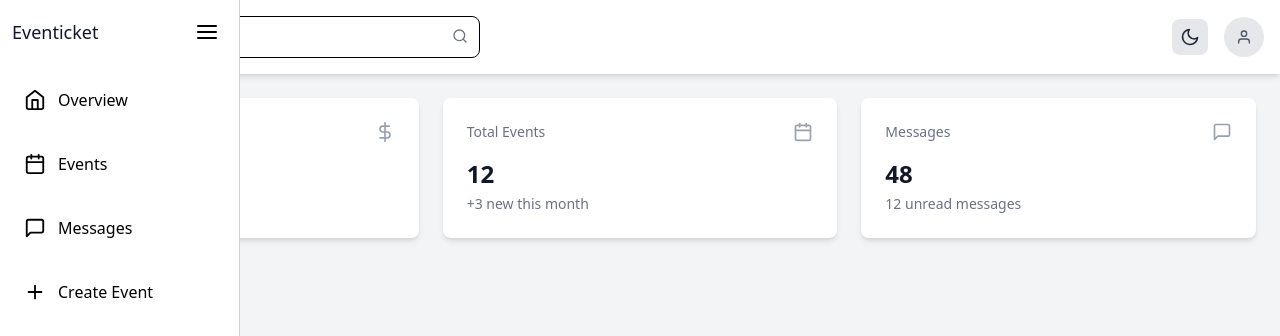
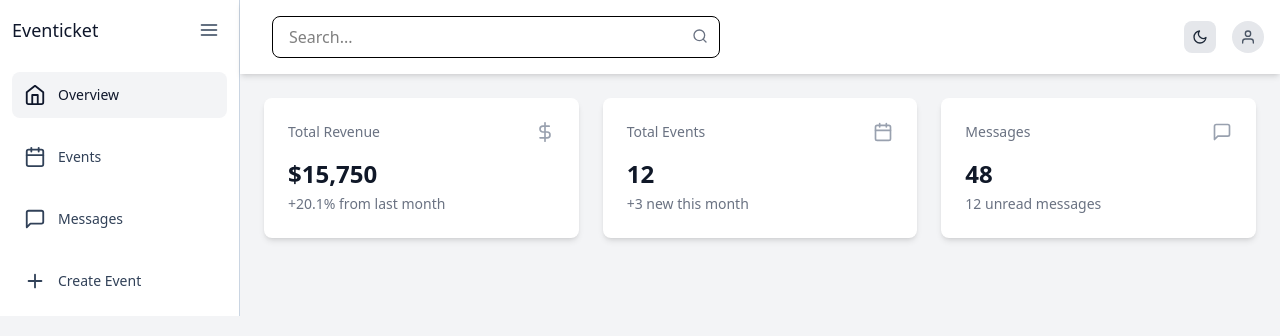
Before and after one commit to Cody-nas/Evently-Dashboard, a React (Vite) app: page / in a window 1280 px wide. Shown: the top 336 px of the page. Built offline with nearby package versions, Linux system fonts and the light colour scheme.

Commit message:
enhance Navbar with mobile search functionality and improve DarkModeToggle icon size; update Sidebar styles for better responsiveness

```diff
--- a/src/Components/DarkModeToggle.jsx
+++ b/src/Components/DarkModeToggle.jsx
@@ -34,8 +34,8 @@ const DarkModeToggle = () => {
       aria-label={darkMode ? 'Switch to light mode' : 'Switch to dark mode'}
     >
       {darkMode ?
-        <FiSun className="w-5 h-5 text-gray-800 dark:text-gray-200" /> :
-        <FiMoon className="w-5 h-5 text-gray-800 dark:text-gray-200" />
+        <FiSun className="w-4 h-4 text-gray-800 dark:text-gray-200" /> :
+        <FiMoon className="w-4 h-4 text-gray-800 dark:text-gray-200" />
       }
     </button>
   );
--- a/src/Components/Navbar.jsx
+++ b/src/Components/Navbar.jsx
@@ -1,18 +1,24 @@
-import React from "react";
+import React, { useState } from "react";
 import { FiSearch, FiUser, FiMenu } from "react-icons/fi";
 import PropTypes from "prop-types";
 import DarkModeToggle from "./DarkModeToggle";
 
 const Navbar = ({ toggleSidebar, toggleMobileSidebar }) => {
+  const [showMobileSearch, setShowMobileSearch] = useState(false);
+
   return (
-    <header className="w-full bg-white dark:bg-gray-800 shadow-md p-4 flex items-center justify-between">
+    <header className="w-full bg-white dark:bg-gray-800 shadow-md p-4">
+      <div className="flex items-center justify-between">
         {/* Mobile Sidebar Toggle Button */}
-      <button onClick={toggleMobileSidebar} className="md:hidden p-2 rounded-lg dark:text-white">
-        <FiMenu size={24} />
+        <button
+          onClick={toggleMobileSidebar}
+          className="md:hidden p-2 rounded-lg dark:text-white"
+        >
+          <FiMenu size={20} />
         </button>
 
-      {/* Search Bar */}
-      <div className="relative flex-1 max-w-md mx-4">
+        {/* Search Bar - Hidden on mobile unless search icon clicked */}
+        <div className="hidden md:block relative flex-1 max-w-md mx-4">
           <input
             type="text"
             placeholder="Search..."
@@ -23,16 +29,30 @@ const Navbar = ({ toggleSidebar, toggleMobileSidebar }) => {
 
         {/* Right Section */}
         <div className="flex items-center space-x-4">
+          {/* Mobile Search Icon */}
+          <button
+            onClick={() => setShowMobileSearch(!showMobileSearch)}
+            className="md:hidden p-2 rounded-lg dark:text-white"
+          >
+            <FiSearch size={20} />
+          </button>
           <DarkModeToggle />
-        <div className="w-10 h-10 bg-gray-200 dark:bg-gray-700 rounded-full flex items-center justify-center">
+          <div className="w-8 h-8 bg-gray-200 dark:bg-gray-700 rounded-full flex items-center justify-center">
             <FiUser className="text-gray-600 dark:text-gray-300" />
           </div>
+        </div>
+      </div>
 
-        {/* Desktop Sidebar Toggle Button */}
-        {/* <button onClick={toggleSidebar} className="hidden md:block p-2 rounded-lg dark:text-white">
-          <FiMenu size={24} />
-        </button> */}
+      {/* Mobile Search Bar - Shows when search icon is clicked */}
+      {showMobileSearch && (
+        <div className="md:hidden w-full mt-4">
+          <input
+            type="text"
+            placeholder="Search..."
+            className="w-full px-4 py-2 border rounded-lg focus:ring-2 focus:ring-blue-500 dark:bg-gray-700 dark:border-gray-600 dark:text-white"
+          />
         </div>
+      )}
     </header>
   );
 };
--- a/src/Components/Sidebar.jsx
+++ b/src/Components/Sidebar.jsx
@@ -18,26 +18,26 @@ const Sidebar = forwardRef(({ isSidebarCollapsed, isMobileSidebarOpen, toggleSid
     <aside
       ref={ref}
       className={cn(
-        "fixed z-[100] flex h-full w-[240px] flex-col overflow-x-hidden border-r border-slate-300 bg-white dark:border-slate-700 dark:bg-slate-900 transition-all",
+        "fixed z-[100] sm:static sm:z-auto flex h-full w-[240px] flex-col overflow-x-hidden border-r border-slate-300 bg-white dark:border-slate-700 dark:bg-slate-900 transition-all duration-300 ease-in-out",
         isSidebarCollapsed ? "md:w-[70px] md:items-center" : "md:w-[240px]",
         isMobileSidebarOpen ? "max-md:left-0" : "max-md:-left-full"
       )}
     >
       <div className="flex items-center justify-between p-3">
-        <div className="flex gap-x-3">
-          {/* <img src={logoLight} alt="Logo" className="dark:hidden" />
-          <img src={logoDark} alt="Logo" className="hidden dark:block" /> */}
+        <div className="flex items-center gap-x-3 min-w-0">
+          {/* <img src={logoLight} alt="Logo" className="h-8 w-8 flex-shrink-0 dark:hidden" />
+          <img src={logoDark} alt="Logo" className="h-8 w-8 flex-shrink-0 hidden dark:block" /> */}
           {!isSidebarCollapsed && (
-            <p className="text-lg font-medium text-slate-900 dark:text-slate-50">Eventicket</p>
+            <p className="text-lg font-medium text-slate-900 dark:text-slate-50 truncate">Eventicket</p>
           )}
         </div>
 
         {/* Sidebar Toggle Buttons */}
-        <button onClick={toggleSidebar} className="hidden md:block p-2 rounded-lg dark:text-white">
-          <FiMenu size={24} />
+        <button onClick={toggleSidebar} className="hidden md:block p-2 rounded-lg text-slate-700 hover:text-slate-900 dark:text-slate-400 dark:hover:text-slate-50 ml-2">
+          <FiMenu size={20} />
         </button>
-        <button onClick={toggleMobileSidebar} className="md:hidden p-2 rounded-lg dark:text-white">
-          <FiX size={24} />
+        <button onClick={toggleMobileSidebar} className="md:hidden p-2 rounded-lg text-slate-700 hover:text-slate-900 dark:text-slate-400 dark:hover:text-slate-50 ml-2">
+          <FiX size={20} />
         </button>
       </div>
 
@@ -47,10 +47,20 @@ const Sidebar = forwardRef(({ isSidebarCollapsed, isMobileSidebarOpen, toggleSid
           <NavLink
             key={path}
             to={path}
-            className={cn("flex items-center p-3 rounded-lg transition-colors", isSidebarCollapsed && "md:w-[45px]")}
+            className={({ isActive }) => cn(
+              "flex items-center gap-x-3 p-3 rounded-lg transition-colors",
+              "text-slate-700 hover:text-slate-900 dark:text-slate-400 dark:hover:text-slate-50",
+              "hover:bg-gray-200 dark:hover:bg-gray-700",
+              isActive && "bg-gray-100 dark:bg-gray-800 text-slate-900 dark:text-slate-50",
+              isSidebarCollapsed ? "md:justify-center md:w-[45px]" : "w-full"
+            )}
           >
             <Icon size={22} className="flex-shrink-0" />
-            {!isSidebarCollapsed && <p className="ml-3">{name}</p>}
+            {!isSidebarCollapsed && (
+              <span className="truncate text-sm font-medium">
+                {name}
+              </span>
+            )}
           </NavLink>
         ))}
       </div>
--- a/src/text.jsx
+++ b/src/text.jsx
@@ -1,28 +1,42 @@
-import React from "react";
-import { FiMenu } from "react-icons/fi";
+import React, { useState } from "react";
+import { FiSearch, FiUser, FiMenu } from "react-icons/fi";
 import PropTypes from "prop-types";
+import DarkModeToggle from "./DarkModeToggle";
 
 const Navbar = ({ toggleSidebar, toggleMobileSidebar }) => {
+  const [isSearchOpen, setIsSearchOpen] = useState(false);
+
   return (
-    <nav className="flex items-center justify-between px-6 py-4 bg-white dark:bg-gray-900 shadow-md">
-      {/* Sidebar Toggle for Mobile */}
-      <button
-        onClick={toggleMobileSidebar}
-        className="md:hidden p-2 rounded-lg dark:text-white"
-      >
+    <header className="w-full bg-white dark:bg-gray-800 shadow-md p-4 flex items-center justify-between">
+      {/* Mobile Sidebar Toggle Button */}
+      <button onClick={toggleMobileSidebar} className="md:hidden p-2 rounded-lg dark:text-white">
         <FiMenu size={24} />
       </button>
 
-      <h1 className="text-lg font-semibold dark:text-white">Dashboard</h1>
+      {/* Search Bar - Hidden on mobile, toggled when clicking search icon */}
+      <div className="relative flex-1 max-w-md mx-4">
+        <input
+          type="text"
+          placeholder="Search..."
+          className={`w-full px-4 py-2 border rounded-lg focus:ring-2 focus:ring-blue-500 dark:bg-gray-700 dark:border-gray-600 dark:text-white transition-all ${isSearchOpen ? "block" : "hidden md:block"
+            }`}
+        />
+        <button
+          onClick={() => setIsSearchOpen(!isSearchOpen)}
+          className="absolute right-3 top-2 md:hidden text-gray-500 dark:text-gray-300"
+        >
+          <FiSearch size={24} />
+        </button>
+      </div>
 
-      {/* Sidebar Toggle for Desktop */}
-      <button
-        onClick={toggleSidebar}
-        className="hidden md:block p-2 rounded-lg dark:text-white"
-      >
-        <FiMenu size={24} />
-      </button>
-    </nav>
+      {/* Right Section */}
+      <div className="flex items-center space-x-4">
+        <DarkModeToggle />
+        <div className="w-10 h-10 bg-gray-200 dark:bg-gray-700 rounded-full flex items-center justify-center">
+          <FiUser className="text-gray-600 dark:text-gray-300" />
+        </div>
+      </div>
+    </header>
   );
 };
 
```
Lines whose indentation alone changed are shown as unchanged.
